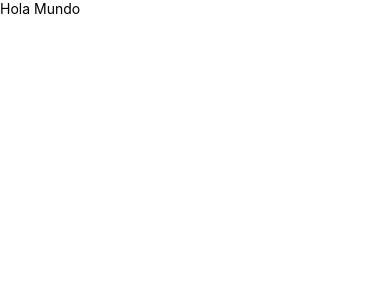
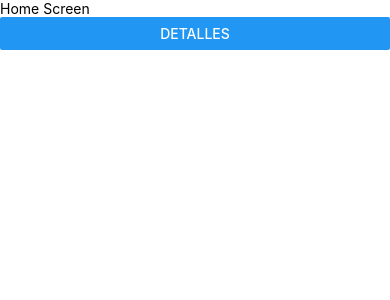
Before and after one commit to silviafer-dev/MoviesApp, a React Native app: screen /HomeScreen in a window 390 px wide. Shown: the top 300 px of the page. Built offline with nearby package versions, Linux system fonts and the light colour scheme.

Commit message:
Add stack navigator, home screen and detail screen

```diff
--- a/App.tsx
+++ b/App.tsx
@@ -1,11 +1,13 @@
 import React from 'react';
-import {Text, View} from 'react-native';
+import 'react-native-gesture-handler';
+import {NavigationContainer} from '@react-navigation/native';
+import {Navigation} from './src/navigation/Navigation';
 
 const App = () => {
   return (
-    <View>
-      <Text>Hola Mundo</Text>
-    </View>
+    <NavigationContainer>
+      <Navigation />
+    </NavigationContainer>
   );
 };
 
--- /dev/null
+++ b/src/navigation/Navigation.tsx
@@ -0,0 +1,21 @@
+import React from 'react';
+import {createStackNavigator} from '@react-navigation/stack';
+import {HomeScreen} from '../screens/HomeScreen';
+import {DetailScreen} from '../screens/DetailScreen';
+
+const Stack = createStackNavigator();
+
+export const Navigation = () => {
+  return (
+    <Stack.Navigator
+      screenOptions={{
+        headerShown: false,
+        cardStyle: {
+          backgroundColor: 'white',
+        },
+      }}>
+      <Stack.Screen name="HomeScreen" component={HomeScreen} />
+      <Stack.Screen name="DetailScreen" component={DetailScreen} />
+    </Stack.Navigator>
+  );
+};
--- /dev/null
+++ b/src/screens/DetailScreen.tsx
@@ -0,0 +1,10 @@
+import React from 'react';
+import {View, Text} from 'react-native';
+
+export const DetailScreen = () => {
+  return (
+    <View>
+      <Text>Detail Screen</Text>
+    </View>
+  );
+};
--- /dev/null
+++ b/src/screens/HomeScreen.tsx
@@ -0,0 +1,24 @@
+import {useNavigation} from '@react-navigation/native';
+import {StackNavigationProp} from '@react-navigation/stack';
+import React from 'react';
+import {View, Text, Button} from 'react-native';
+
+export type RootStackParams = {
+  HomeScreen: undefined;
+  DetailScreen: undefined;
+};
+
+type HomeScreenProps = StackNavigationProp<RootStackParams, 'HomeScreen'>;
+
+export const HomeScreen = () => {
+  const navigation = useNavigation<HomeScreenProps>();
+  return (
+    <View>
+      <Text>Home Screen</Text>
+      <Button
+        title="detalles"
+        onPress={() => navigation.navigate('DetailScreen')}
+      />
+    </View>
+  );
+};
```
Also changed, not shown: package.json (+6 -1 lines), .eslintrc.js, .prettierrc.js, 1 other file (tests, documents, lock files or other folders).
